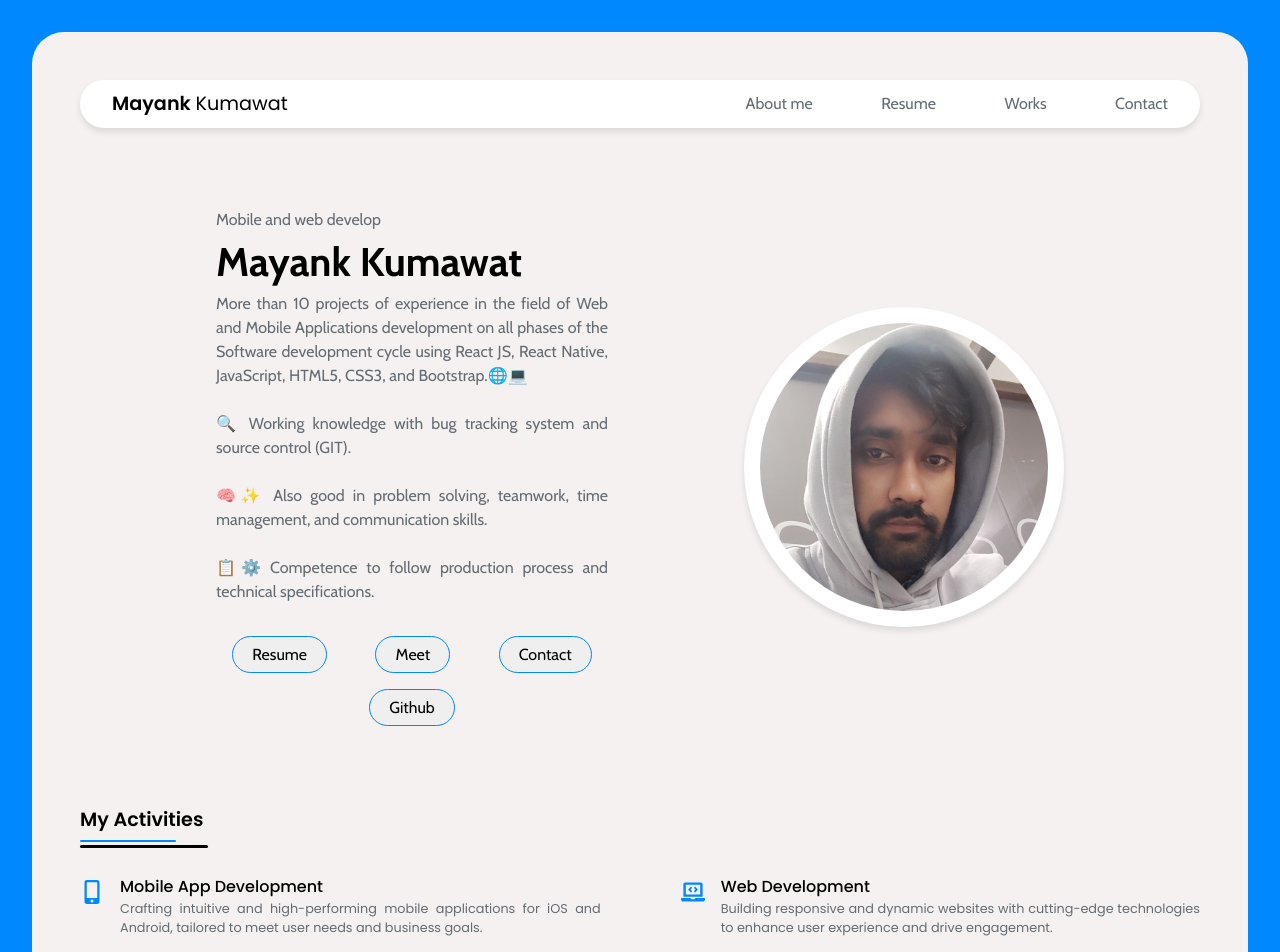
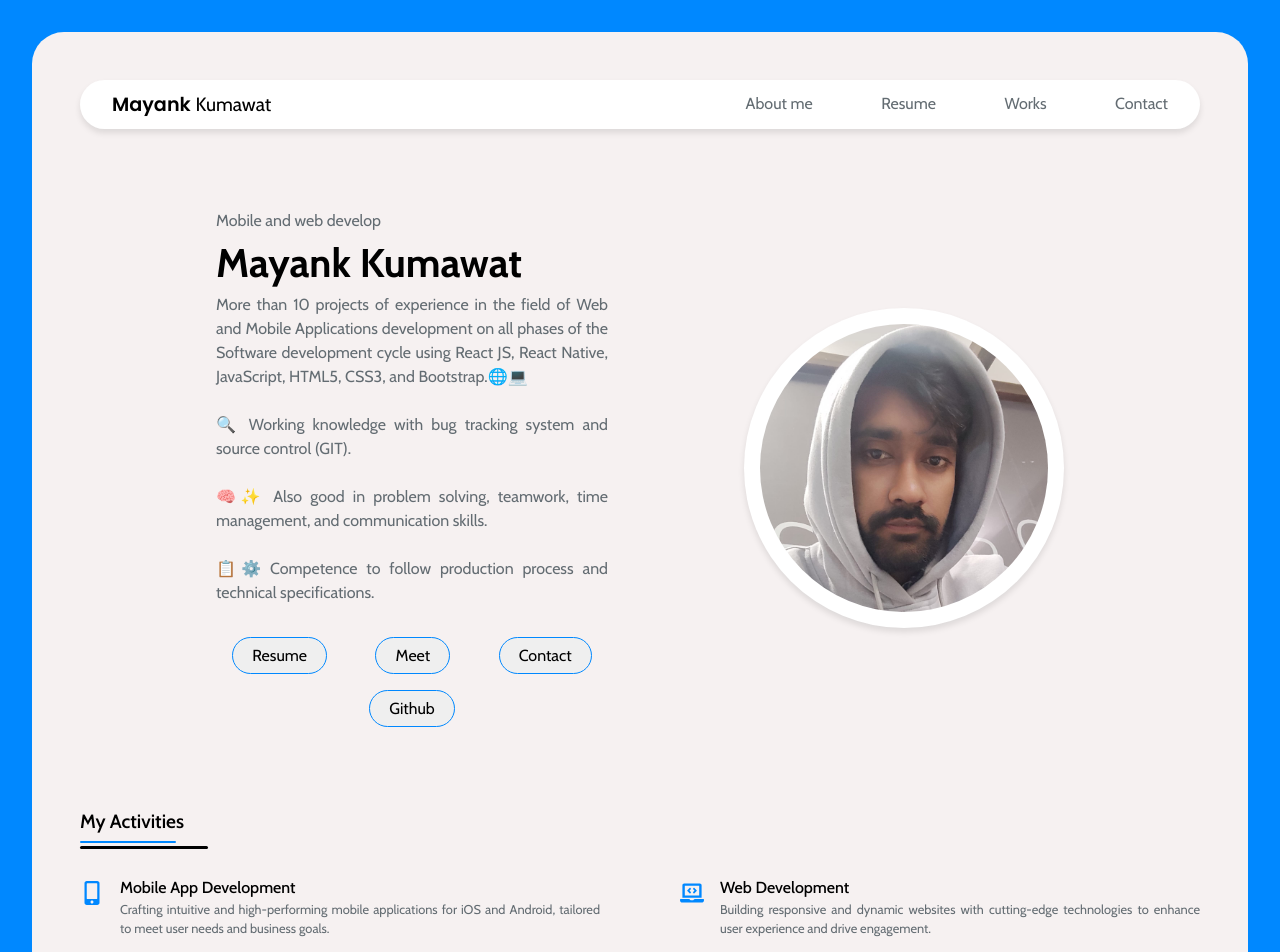
Before and after one commit to mayankkumawat/my-portfolio, a Next.js app: page / in a window 1280 px wide. Shown: the top 952 px of the page. Built offline with nearby package versions, Linux system fonts and the light colour scheme.

Commit message:
fix - font family [ navbar | offer section ]

```diff
--- a/src/components/Navbar.jsx
+++ b/src/components/Navbar.jsx
@@ -19,8 +19,9 @@ const Navbar = () => {
   return (
     <nav className="nav-container">
       <div className="logo-sub-container">
-        <Link href="/" className="logo">
-          Mayank<span className="portfolio-text">Kumawat</span>
+        <Link href="/" className={`logo ${cabin.className}`}>
+          Mayank
+          <span className={`portfolio-text ${cabin.className}`}>Kumawat</span>
         </Link>
         <div className="menu-icon" onClick={handleMenu}>
           {isMenuOpen ? (
--- a/src/components/OfferSection.jsx
+++ b/src/components/OfferSection.jsx
@@ -1,4 +1,5 @@
 import React from 'react';
+import { cabin } from '@/styles/fonts';
 import { Constants } from '@/constants/constants';
 
 import '../styles/globals.css';
@@ -6,7 +7,7 @@ import '../styles/globals.css';
 const OfferSection = () => {
   return (
     <div className="offer-container">
-      <div className="title">
+      <div className={`title ${cabin.className}`}>
         <p>My Activities</p>
         <div className="small-under-line" />
         <div className="under-line" />
@@ -16,8 +17,10 @@ const OfferSection = () => {
           <div key={id} className="work-item">
             <div>{icon}</div>
             <div className="work-info">
-              <p className="work-title">{title}</p>
-              <div className="work-description">{description}</div>
+              <p className={`work-title ${cabin.className}`}>{title}</p>
+              <div className={`work-description ${cabin.className}`}>
+                {description}
+              </div>
             </div>
           </div>
         ))}
```
